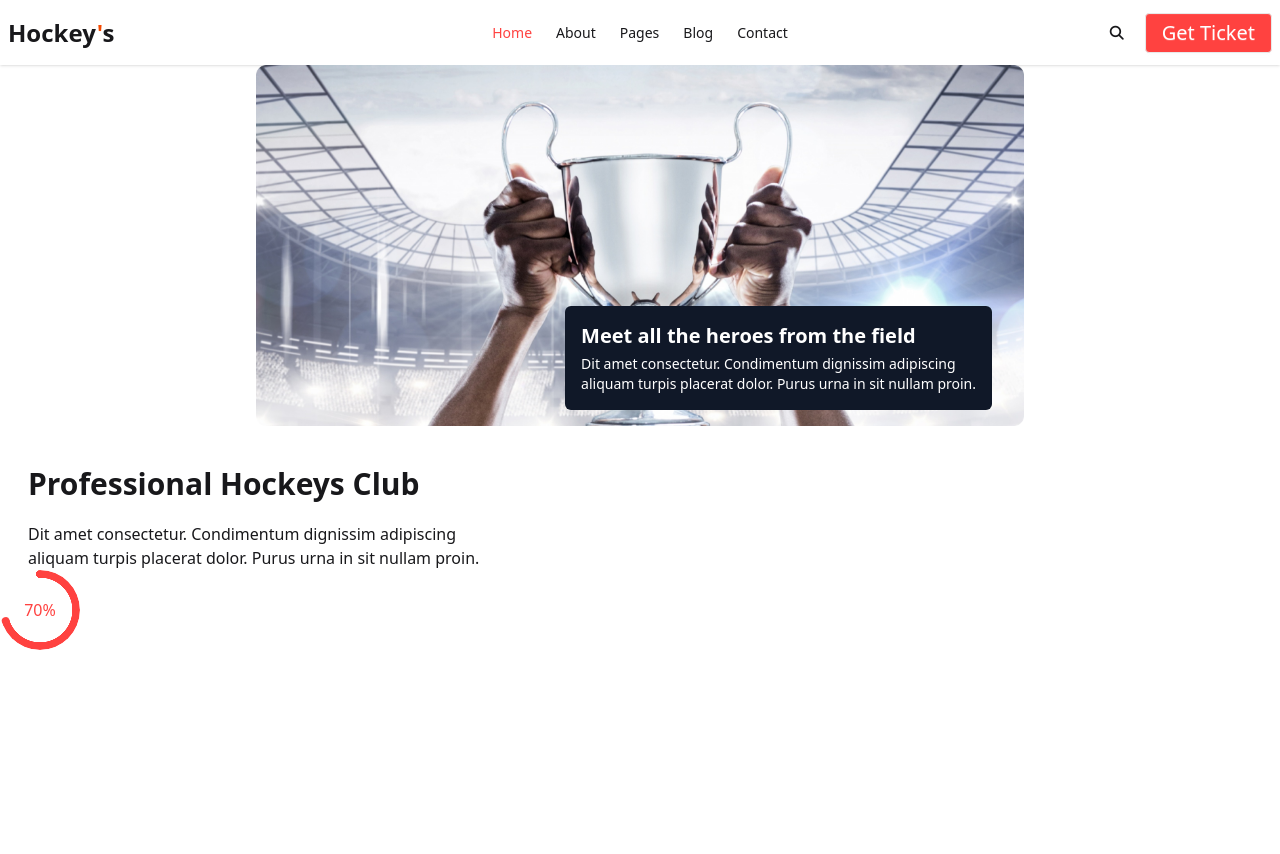
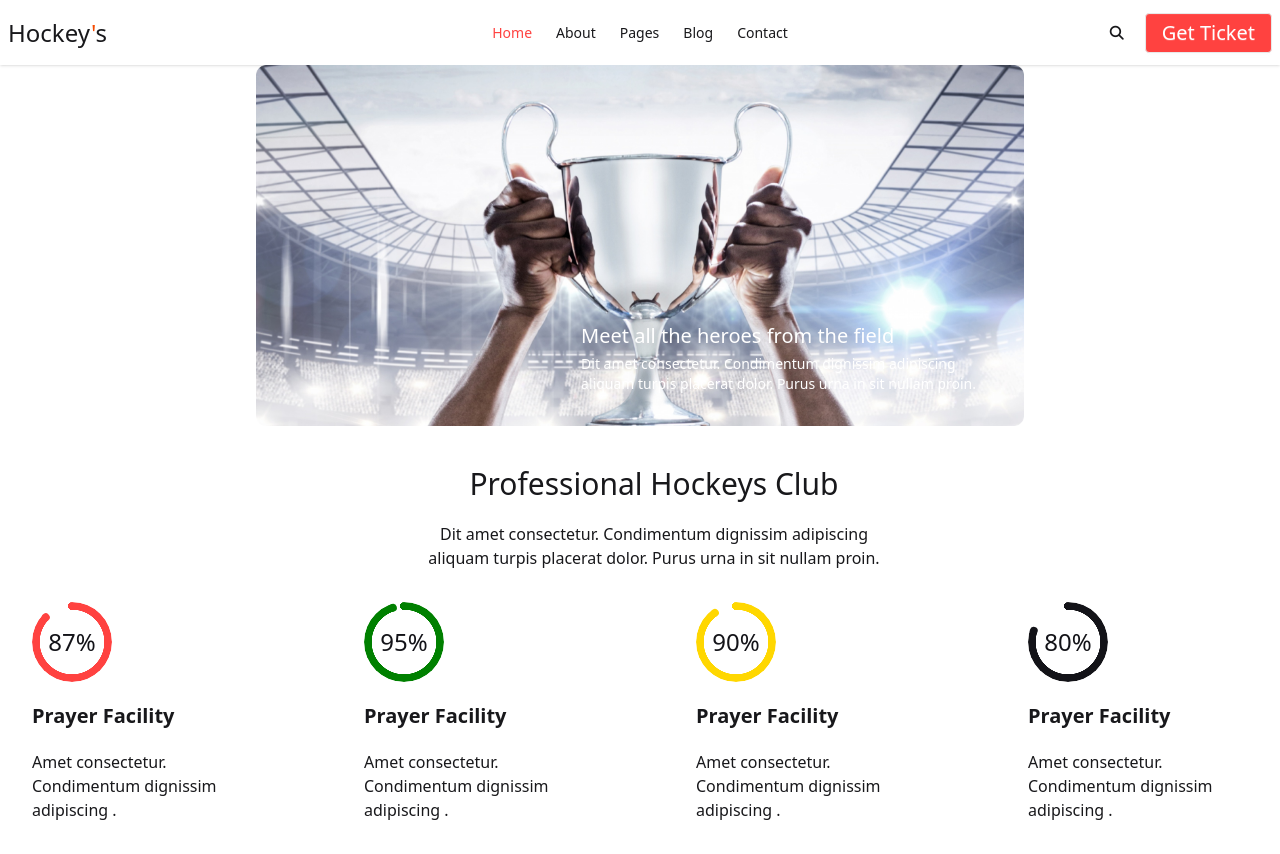
Before and after one commit to rubelsec/B9A3-HOCK-WEB, a plain HTML site: page index.html in a window 1280 px wide. Before the commit the page ends 800 px from the top, so only its background shows below. Drawn offline with nearby package versions, Linux system fonts and the light colour scheme.

Commit message:
circle and radial

```diff
--- a/index.html
+++ b/index.html
@@ -25,7 +25,9 @@
   <style type="text/tailwindcss">
     @theme {
     --color-primary: #FF4240; /* custom orange */
-    --color-brand: #131318;  /* custom blue */
+    --color-brand: #131318;
+    --color-green:#008000; /* custom blue */
+    --color-yellow:#FFD700; /* custom blue */
   }
 </style>
 </head>
@@ -50,7 +52,7 @@
             <li><a>Contact</a></li>
           </ul>
         </div>
-        <a class="text-2xl font-semibold">Hockey<span class="text-orange-600">'</span>s</a>
+        <a class="text-2xl font-medium">Hockey<span class="text-orange-600">'</span>s</a>
       </div>
 
       <div class="navbar-center hidden lg:flex">
@@ -78,23 +80,45 @@
       <div class="relative w-full max-w-3xl mx-auto">
         <img src="Images/1.png" alt="cup" />
 
-        <div class="absolute right-8 bottom-4 bg-gray-900 bg-opacity-75  text-white p-4 rounded-md max-w-md">
-          <h2 class="text-xl font-semibold">Meet all the heroes from the field</h2>
+        <div class="absolute right-8 bottom-4 bg-gray-870 bg-opacity-75  text-white p-4 rounded-md max-w-md">
+          <h2 class="text-xl font-medium">Meet all the heroes from the field</h2>
           <p class="text-sm mt-1">Dit amet consectetur. Condimentum dignissim adipiscing <br> aliquam turpis placerat
             dolor. Purus urna in sit nullam proin. </p>
         </div>
 
       </div>
     </section>
+    <!-- radial section -->
     <section>
-      <div>
-        <div class="space-y-5 mt-10 ml-7 ">
-          <h3 class="text-3xl font-semibold">Professional Hockeys Club</h3>
+      <div class="">
+        <div class="space-y-5 mt-10 ml-7 text-center items-center ">
+          <h3 class="text-3xl font-medium">Professional Hockeys Club</h3>
           <p>Dit amet consectetur. Condimentum dignissim adipiscing <br> aliquam turpis placerat dolor. Purus urna in
             sit nullam
             proin.</p>
         </div>
-        <div class="radial-progress text-primary" style="--value:70;" aria-valuenow="70" role="progressbar">70%</div>
+        <div class="flex gap-12 space-between">
+        <div class="p-8 space-y-5">
+        <div class=" text-2xl font-medium radial-progress text-primary" style="--value:87;" aria-valuenow="87" role="progressbar"><span class="text-brand">87%</span></div>
+        <h5 class="text-xl font-bold text">Prayer Facility</h5>
+        <p>Amet consectetur. Condimentum dignissim adipiscing .</p>
+        </div>
+        <div class="p-8 space-y-5">
+        <div class=" text-2xl font-medium radial-progress text-green " style="--value:95;" aria-valuenow="95" role="progressbar"><span class="text-brand">95%</span></div>
+        <h5 class="text-xl font-bold">Prayer Facility</h5>
+        <p>Amet consectetur. Condimentum  dignissim adipiscing .</p>
+        </div>
+        <div class="p-8 space-y-5 ">
+        <div class=" text-2xl font-medium radial-progress text-yellow " style="--value:90;" aria-valuenow="90" role="progressbar"><span class="text-brand">90%</span></div>
+        <h5 class="text-xl font-bold">Prayer Facility</h5>
+        <p>Amet consectetur. Condimentum dignissim adipiscing .</p>
+        </div>
+        <div class="p-8 space-y-5">
+        <div class=" text-2xl font-medium radial-progress text-brand " style="--value:80;" aria-valuenow="80" role="progressbar"><span class="text-brand">80%</span></div>
+        <h5 class="text-xl font-bold">Prayer Facility</h5>
+        <p>Amet consectetur. Condimentum  dignissim adipiscing .</p>
+        </div>
+        </div>
       </div>
     </section>
   </header>
```
